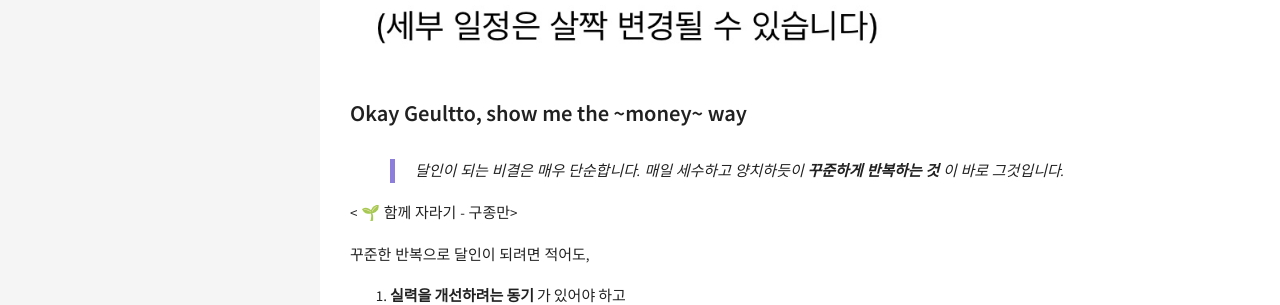
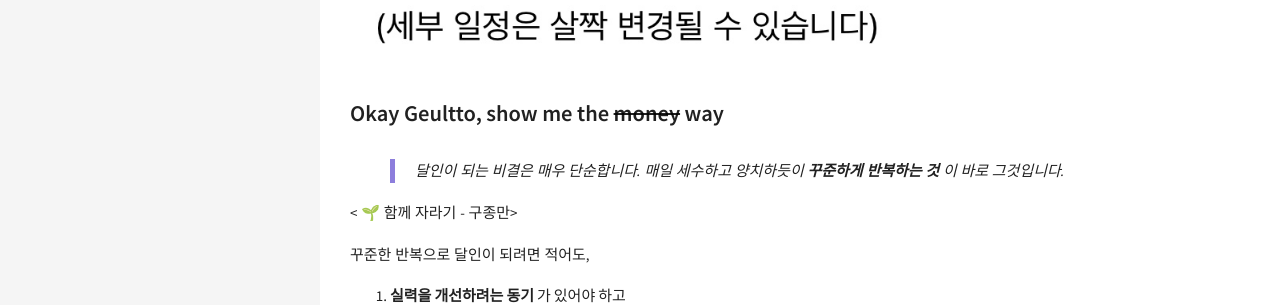
Before and after one commit to chanmi-lee/dev-blog, a Jekyll site: the page built from _posts/2020-03-01-why-geultto.md, in a window 1280 px wide. Shown: the part 2089-2394 px from the top of the page. Built offline with Jekyll 4.4.1, drawn with Linux system fonts in a browser that asks for light colours; comment, search, counter and statistics services are not loaded; part of the change alters nothing that is shown.

Commit message:
fixed typo

```diff
--- a/_posts/2020-03-01-why-geultto.md
+++ b/_posts/2020-03-01-why-geultto.md
@@ -15,7 +15,7 @@ comments: true
 
 ![geultto-wanted]({{ site.url }}/assets/img/posts/geultto-wanted.jpg)
 
-### Okay Geultto, show me the ~money~ way
+### Okay Geultto, show me the <del>money</del> way
 
 > 달인이 되는 비결은 매우 단순합니다. 매일 세수하고 양치하듯이 **꾸준하게 반복하는 것** 이 바로 그것입니다.
 
```
